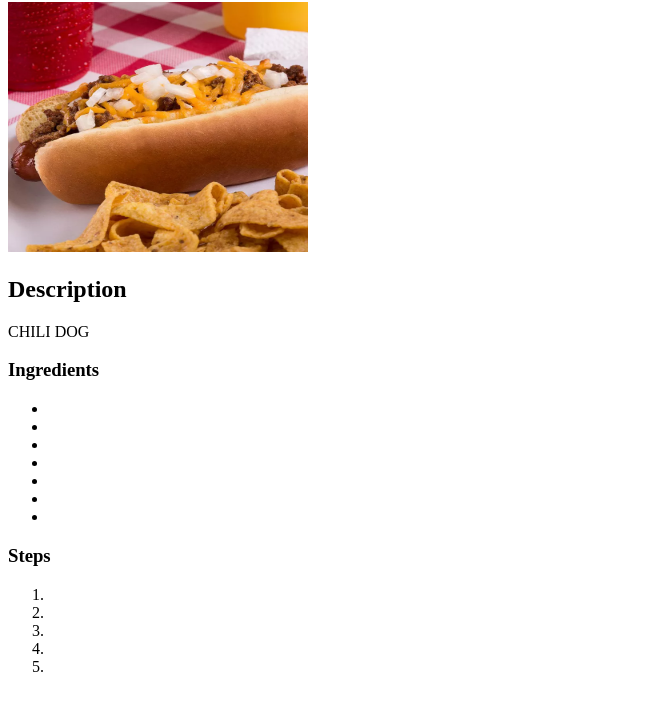
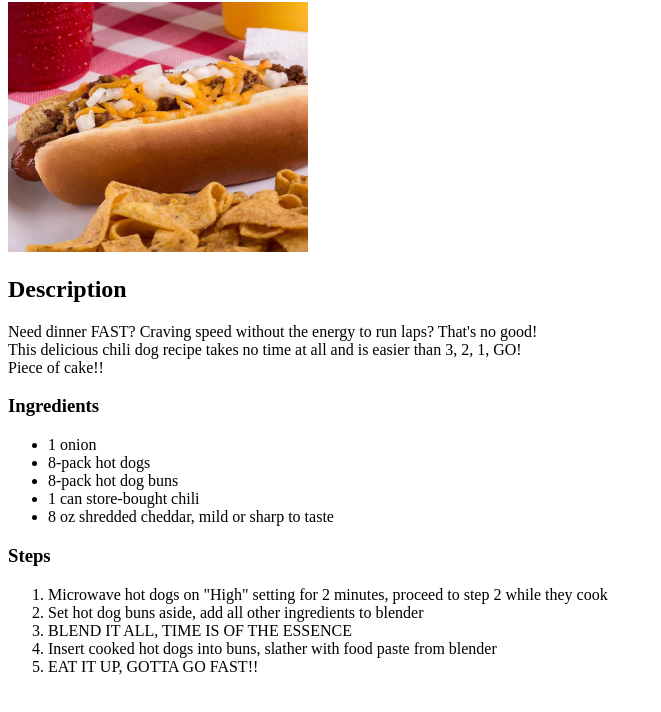
Before and after one commit to aSuccessor/odin-recipes, a plain HTML site: page recipes/chili-dog.html in a window 1280 px wide. Shown: the part 78-790 px from the top of the page, without its empty margins (0-661 px from the left). Drawn offline with Linux system fonts and the light colour scheme.

Commit message:
Add remaining content to recipes, re-order index
Fill in placeholder information on chili dog and chicken recipes.
Arrange recipes on index page alphabetically. Criteria for
curriculum project met.

```diff
--- a/recipes/chili-dog.html
+++ b/recipes/chili-dog.html
@@ -9,24 +9,24 @@
     <h1>Chili Dog</h1>
     <img src="../img/chiliDog.jpg" alt="Super-Sonic chili dog" width="300" height="250">
     <h2>Description</h2>
-    CHILI DOG
+    Need dinner FAST? Craving speed without the energy to run laps? That's no good! <br>
+    This delicious chili dog recipe takes no time at all and is easier than 3, 2, 1, GO! <br>
+    Piece of cake!!
     <h3>Ingredients</h3>
     <ul>
-        <li></li>
-        <li></li>
-        <li></li>
-        <li></li>
-        <li></li>
-        <li></li>
-        <li></li>
+        <li>1 onion</li>
+        <li>8-pack hot dogs</li>
+        <li>8-pack hot dog buns</li>
+        <li>1 can store-bought chili</li>
+        <li>8 oz shredded cheddar, mild or sharp to taste</li>
     </ul>
     <h3>Steps</h3>
     <ol>
-        <li></li>
-        <li></li>
-        <li></li>
-        <li></li>
-        <li></li>
+        <li>Microwave hot dogs on "High" setting for 2 minutes, proceed to step 2 while they cook</li>
+        <li>Set hot dog buns aside, add all other ingredients to blender</li>
+        <li>BLEND IT ALL, TIME IS OF THE ESSENCE</li>
+        <li>Insert cooked hot dogs into buns, slather with food paste from blender</li>
+        <li>EAT IT UP, GOTTA GO FAST!!</li>
     </ol>
 </body>
 </html>
```
Also changed, not shown: index.html (+1 -1 lines), recipes/lasagna.html (+2 -2 lines), recipes/wall-chicken.html (+13 -14 lines).
